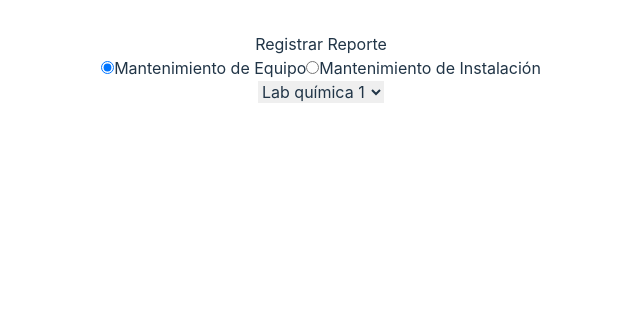
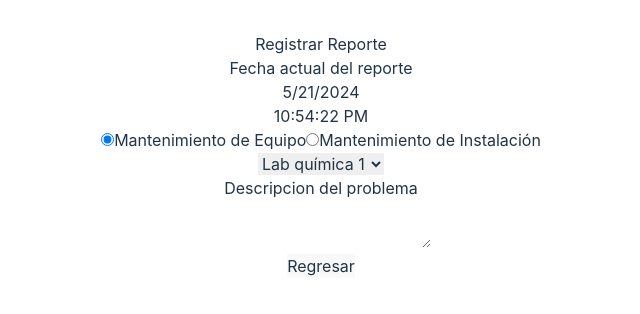
Before and after one commit to CSIPro/labguard, a React (Vite) app: page /Reporte in a window 1280 px wide. Shown: the top 314 px of the page, without its empty margins (319-959 px from the left). Built offline with nearby package versions, Linux system fonts and the light colour scheme.

Commit message:
Agregamos un reloj y mejora de la pantalla reporte

```diff
--- a/src/Pages/Reporte.tsx
+++ b/src/Pages/Reporte.tsx
@@ -1,6 +1,7 @@
 import { useEffect, useState } from "react";
 import { useForm } from "react-hook-form";
-
+import { Link } from "react-router-dom";
+import Reloj from "../components/Reloj/Reloj"
 const opciones = [
   { label: "Mantenimiento de Equipo", value: "MantEquipo" },
   { label: "Mantenimiento de Instalación", value: "MantInstalacion" },
@@ -33,6 +34,8 @@ export default function Reporte() {
   return (
     <main>
       <h1>Registrar Reporte</h1>
+      <h4>Fecha actual del reporte</h4>
+    <Reloj></Reloj>
       <div>
         <form>
           <div>
@@ -65,10 +68,13 @@ export default function Reporte() {
             </select>
           </div>
 
-
+          <div>
+            Descripcion del problema <br />
+            <textarea name="" id=""></textarea>
+          </div>
         </form>
         <form action="">
-          <link rel="stylesheet" href="" />
+          <Link to="/"><button>Regresar</button></Link>
         </form>
 
       </div>
--- /dev/null
+++ b/src/components/Reloj/Reloj.tsx
@@ -0,0 +1,20 @@
+import { useState, useEffect } from "react";
+
+const Clock = () => {
+    const [currentTime, setCurrentTime]=useState(new Date());
+
+    useEffect(()=> {
+        const timerID = setInterval(()=> {
+            setCurrentTime(new Date());
+        }, 1000);
+        return () => clearInterval(timerID);
+    },[])
+
+return(
+    <div>
+        <h1>{currentTime.toLocaleDateString()}</h1>
+        <h1>{currentTime.toLocaleTimeString()}</h1>
+    </div>
+)
+}
+export default Clock;
```
